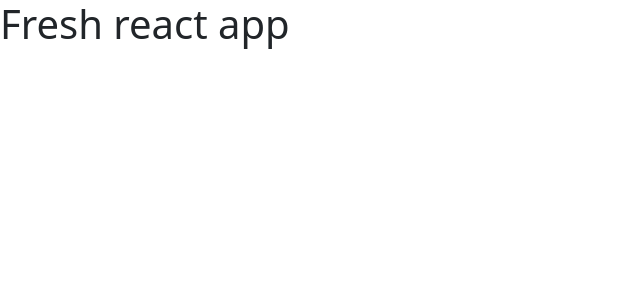
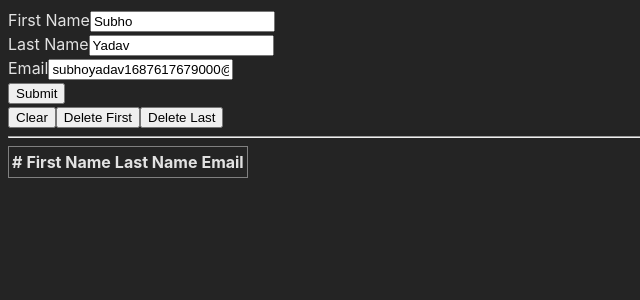
Before and after one commit to SubhoYadav/react-app, a React (Vite) app: page / in a window 1280 px wide. Shown: the top 300 px of the page, without its empty margins (0-640 px from the left). Built offline with nearby package versions, Linux system fonts and the light colour scheme.

Commit message:
useReducerhook

```diff
--- a/index.html
+++ b/index.html
@@ -4,8 +4,8 @@
     <meta charset="UTF-8" />
     <link rel="icon" type="image/svg+xml" href="/vite.svg" />
     <meta name="viewport" content="width=device-width, initial-scale=1.0" />
-    <link href="https://cdn.jsdelivr.net/npm/bootstrap@5.3.0/dist/css/bootstrap.min.css" rel="stylesheet" integrity="sha384-9ndCyUaIbzAi2FUVXJi0CjmCapSmO7SnpJef0486qhLnuZ2cdeRhO02iuK6FUUVM" crossorigin="anonymous">
-    <title>Vite + React</title>
+    <!-- <link href="https://cdn.jsdelivr.net/npm/bootstrap@5.3.0/dist/css/bootstrap.min.css" rel="stylesheet" integrity="sha384-9ndCyUaIbzAi2FUVXJi0CjmCapSmO7SnpJef0486qhLnuZ2cdeRhO02iuK6FUUVM" crossorigin="anonymous"> -->
+    <title>Context API</title>
   </head>
   <body>
     <div id="root"></div>
--- a/package.json
+++ b/package.json
@@ -11,6 +11,7 @@
   },
   "dependencies": {
     "axios": "^1.4.0",
+    "lodash": "^4.17.21",
     "react": "^18.2.0",
     "react-dom": "^18.2.0",
     "react-use-websocket": "^4.3.1"
--- a/src/App.jsx
+++ b/src/App.jsx
@@ -1,12 +1,88 @@
+import { useReducer } from "react";
+import UserForm from "./components/UserForm";
+import Usertable from "./components/UserTable";
+// import user from "./data/users";
+
+const actions = {
+  ADD_STUDENT: "ADD_STUDENT",
+  CLEAR_STUDENT: "CLEAR_STUDENT",
+  DELETE_FIRST: "DELETE_FIRST",
+  DELETE_LAST: "DELETE_LAST",
+  DELETE: "DELETE",
+}
+
+const reducerFunction = (state, action) => {
+  // console.log({ state, action });
+  const {type, payload} = action
+  console.log("TYPE", type)
+  switch(type) {
+    case actions.ADD_STUDENT:
+      let newEntry = {
+        id: state.length + 1,
+      };
+      newEntry = Object.assign(newEntry, action.payload);
+      return [...state, newEntry];
+    break;
+    case actions.CLEAR_STUDENT:
+      return [];
+    break;
+    case actions.DELETE_FIRST:
+      let newState = [...state]
+      newState.shift()
+      return newState
+    break;
+    case actions.DELETE_LAST:
+      console.log("PPp")
+      let nState = [...state]
+      nState.pop()
+      return nState
+    break;
+    case actions.DELETE:
+      let newVal = [...state]
+      newVal.splice(payload,1)
+      return newVal
+    break;
+    default:
+      console.error("No case to handle action: ", type)
+      return state
+  }
+};
+
+const initialState = [];
 
 function App() {
+  const [users, dispatch] = useReducer(reducerFunction, initialState);
 
+  const handleUserAdd = (newUser) => {
+    console.log(newUser);
+    dispatch({
+      type: actions.ADD_STUDENT,
+      payload: newUser,
+    });
+  };
 
+  const handleClearUser = (newUser) => {
+    dispatch({
+      type: actions.CLEAR_STUDENT,
+      payload: [],
+    });
+  };
   return (
-    <>
-      <h1>Fresh react app</h1>
-    </>
-  )
+    <div>
+      <UserForm onSubmit={handleUserAdd} />
+      <button onClick={handleClearUser}>Clear</button>
+      <button onClick={()=> dispatch({type: actions.DELETE_FIRST})}>Delete First</button>
+      <button onClick={() => dispatch({type: actions.DELETE_LAST})}>Delete Last</button>
+
+      <hr />
+      <Usertable users={users} onDelete={(index)=> {
+        dispatch({
+          type: actions.DELETE,
+          payload: index
+        })
+      }} />
+    </div>
+  );
 }
 
-export default App
+export default App;
--- /dev/null
+++ b/src/components/User.jsx
@@ -0,0 +1,14 @@
+import React from "react";
+
+export default function User(props) {
+  const { id, firstname, lastname, email, onDelete } = props;
+  return (
+    <tr>
+      <td>{id}</td>
+      <td>{firstname}</td>
+      <td>{lastname}</td>
+      <td>{email}</td>
+      <td><button onClick={() => onDelete()}>Del</button></td>
+    </tr>
+  );
+}
--- /dev/null
+++ b/src/components/UserForm.jsx
@@ -0,0 +1,38 @@
+import React from 'react'
+import { useState } from 'react'
+
+export default function UserForm({onSubmit}) {
+
+  const [formData, setFormData] = useState({
+    firstname: "Subho",
+    lastname: "Yadav",
+    email: `subhoyadav${Date.now()}@gmail.com`
+  });
+
+  function handleOnChange(event) {
+    const {target: {value, name}} = event;
+    setFormData({
+      ...formData,
+      [name]: value
+    })
+  }
+
+  function handleOnSubmit(event) {
+    event.preventDefault()
+    onSubmit(formData)
+  }
+  return (
+    <form onSubmit={handleOnSubmit}>
+      <label htmlFor="firstname">First Name</label>
+      <input onChange={handleOnChange} type="text" name="firstname" value={formData.firstname} id="firstname" />
+      <br />
+      <label htmlFor="lastname">Last Name</label>
+      <input  onChange={handleOnChange}type="text" name="lastname" value={formData.lastname} id="lastname" />
+      <br />
+      <label htmlFor="email">Email</label>
+      <input onChange={handleOnChange} type="text" name="email" value={formData.email} id="email" />
+      <br />
+      <button type='submit'>Submit</button>
+    </form>
+  )
+}
--- /dev/null
+++ b/src/components/UserTable.jsx
@@ -0,0 +1,23 @@
+import React from "react";
+
+import User from "./User.jsx";
+
+export default function UserTable({ users, onDelete }) {
+  return (
+    <table>
+      <thead>
+        <tr>
+          <th>#</th>
+          <th>First Name</th>
+          <th>Last Name</th>
+          <th>Email</th>
+        </tr>
+      </thead>
+      <tbody>
+        {users.map((user, index) => {
+          return <User key={index} {...user} onDelete={() => onDelete(index)} />;
+        })}
+      </tbody>
+    </table>
+  );
+}
--- /dev/null
+++ b/src/data/users.js
@@ -0,0 +1,20 @@
+export default [
+  {
+    id: 1,
+    first_name: "Subho",
+    last_name: "Yadav",
+    email: "subhoyadav16@gmail.com",
+  },
+  {
+    id: 2,
+    first_name: "John",
+    last_name: "Smit",
+    email: "john@gmail.com",
+  },
+  {
+    id: 3,
+    first_name: "Mike",
+    last_name: "Bloomberg",
+    email: "mike@gmail.com",
+  },
+];
--- /dev/null
+++ b/src/index.css
@@ -0,0 +1,19 @@
+:root {
+  font-family: Inter, system-ui, Avenir, Helvetica, Arial, sans-serif;
+  line-height: 1.5;
+  font-weight: 400;
+
+  color-scheme: light dark;
+  color: rgba(255, 255, 255, 0.87);
+  background-color: #242424;
+
+  font-synthesis: none;
+  text-rendering: optimizeLegibility;
+  -webkit-font-smoothing: antialiased;
+  -moz-osx-font-smoothing: grayscale;
+  -webkit-text-size-adjust: 100%;
+}
+
+table  {
+  border: 1px solid grey;
+}
--- a/src/main.jsx
+++ b/src/main.jsx
@@ -1,7 +1,7 @@
 import React from "react";
 import ReactDOM from "react-dom/client";
 import App from "./App"
-
+import './index.css'
 ReactDOM.createRoot(document.getElementById("root")).render(
   <React.StrictMode>
     <App />
```
Also changed, not shown: basics/deep.js (added, +21 -0 lines), basics/reducer.js (added, +11 -0 lines), basics/shallow.js (added, +21 -0 lines), 1 other file (tests, documents, lock files or other folders).
